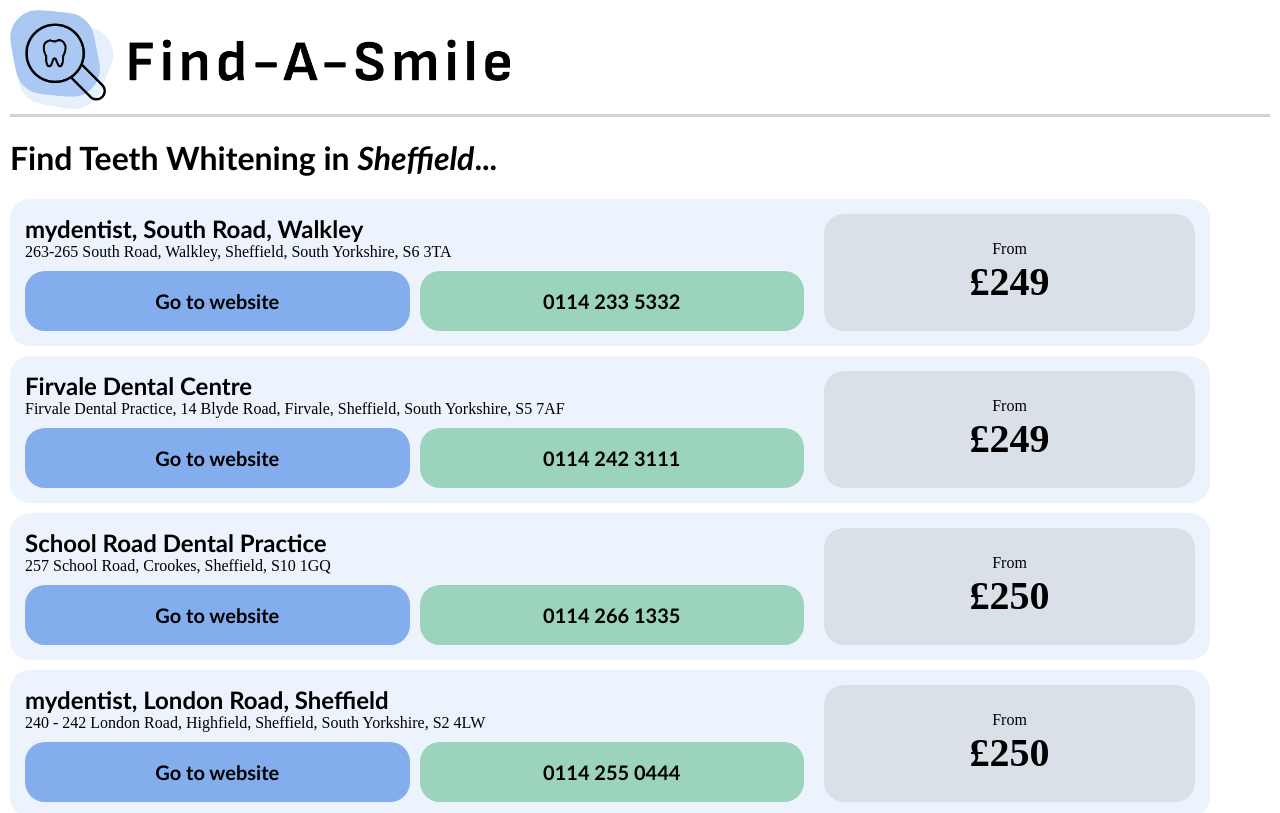
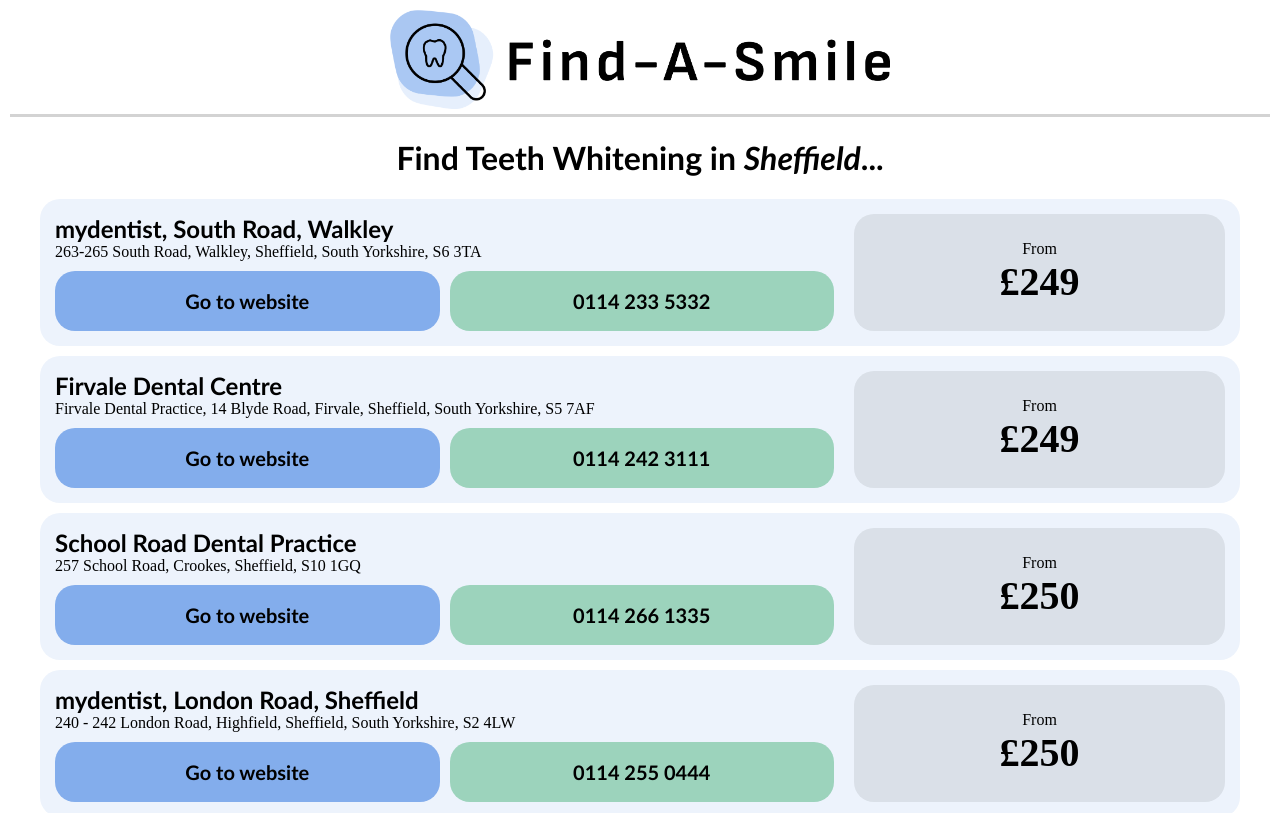
Before and after one commit to EtienneS-G/findasmile, a plain HTML site: page index.html in a window 1280 px wide. Shown: the top 813 px of the page. Drawn offline with Linux system fonts and the light colour scheme.

Commit message:
centered listings title logo

```diff
--- a/style.css
+++ b/style.css
@@ -9,7 +9,7 @@ body {
     margin: 10px;
     border-bottom: 3px solid lightgrey;
     display: flex;
-    justify-content: left;
+    justify-content: center;
     align-items: center;
 }
 
@@ -27,13 +27,16 @@ h1, h2, a {
 }
 
 .textSection {
-    margin: 10px;
-
+    text-align: center;
 }
 
 .content{
     margin: 10px;
     max-width: 1200px;
+    margin-left: auto;
+    margin-right: auto;
+    padding-left: 5px;
+    padding-right: 5px;
 }
 
 /* Styling for the listings */
```
